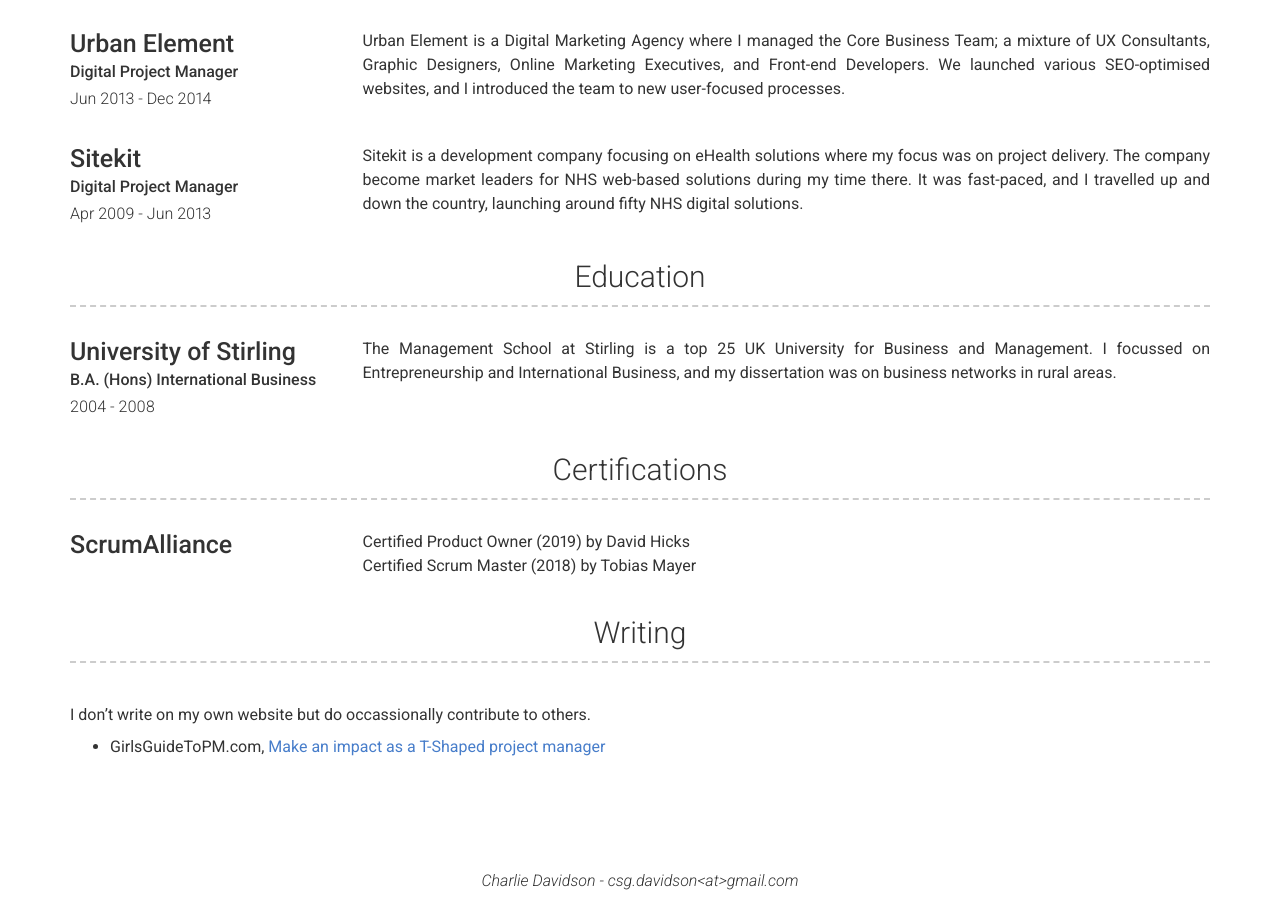
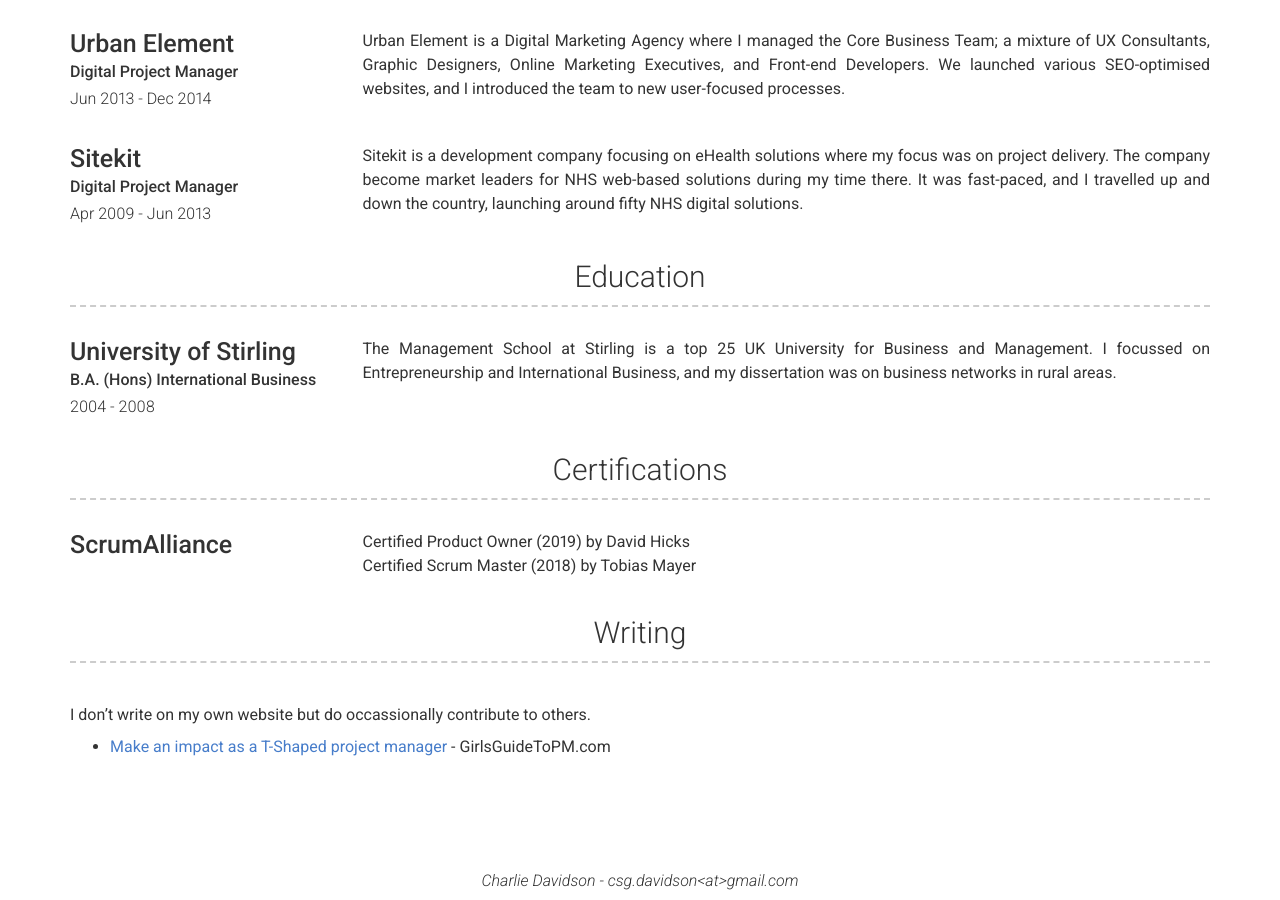
Before and after one commit to csgdavidson/Charlie-Davidson2, a Jekyll site: the page built from index.md, in a window 1280 px wide and 900 px high, scrolled down 808 px. Built offline with Jekyll 4.4.1, drawn with Linux system fonts in a browser that asks for light colours; nearby versions of some CDN libraries.

```diff
--- a/_config.yml
+++ b/_config.yml
@@ -35,7 +35,7 @@ projects_title: Certifications
 more_title: Writing
 more_content: | # this will include new lines to allow paragraphs
   I don't write on my own website but do occassionally contribute to others.
-    - GirlsGuideToPM.com, <a href="https://www.girlsguidetopm.com/t-shaped-project-manager/">Make an impact as a T-Shaped project manager</a>
+    - <a href="https://www.girlsguidetopm.com/t-shaped-project-manager/">Make an impact as a T-Shaped project manager</a> - GirlsGuideToPM.com
 
 # Footer
 footer_show_references: false
```
